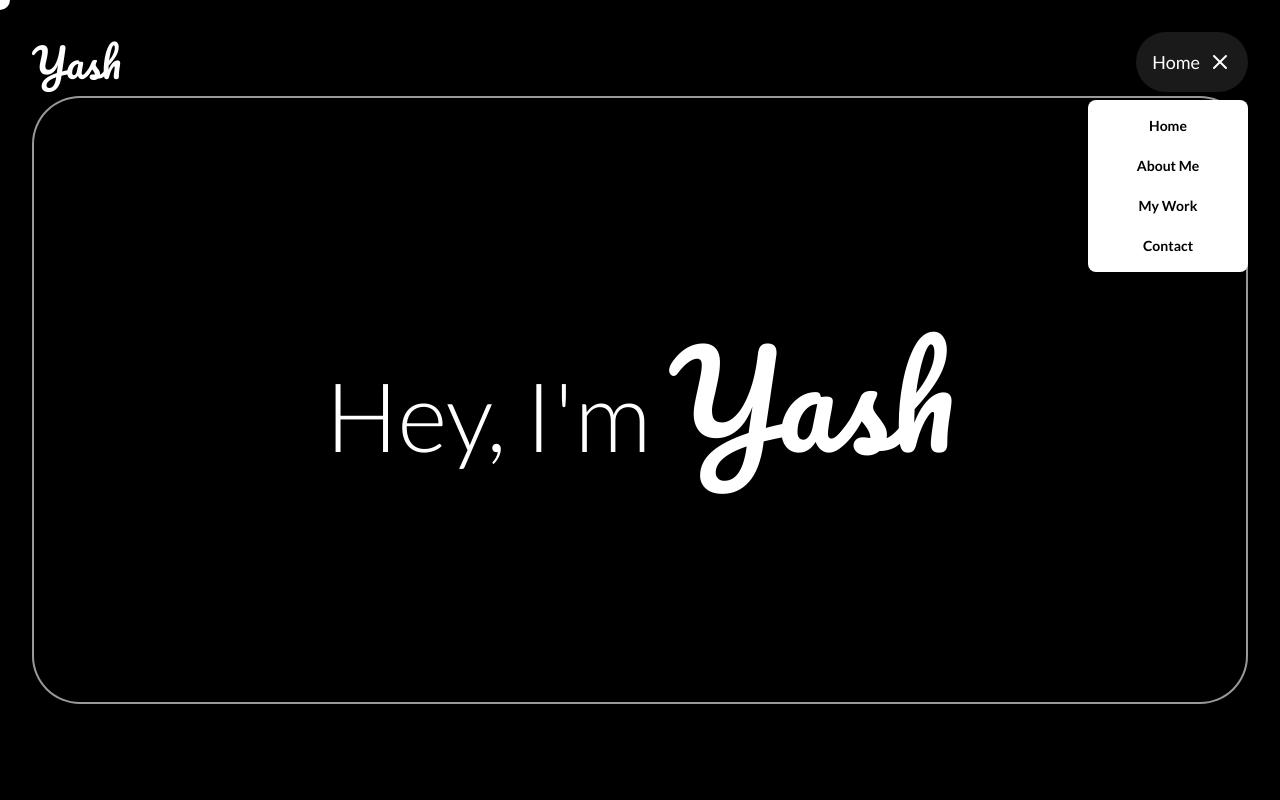
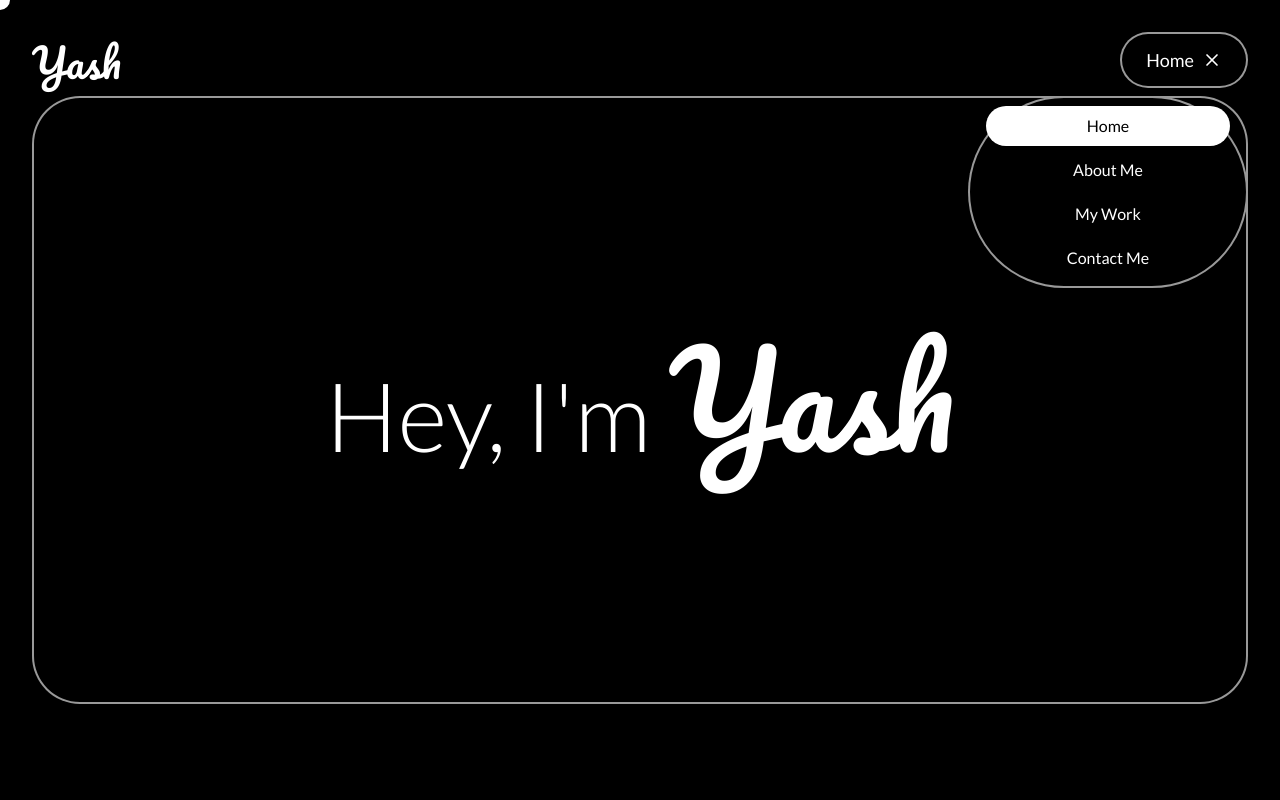
Before and after one commit to katipally/close, a React (Vite) app: page / in a window 1280 px wide. Both pictures are taken after a click on the button "Home". Shown: the top 800 px of the page. Built offline with nearby package versions, Linux system fonts and the light colour scheme.

Commit message:
Update button and menu styles
Modified the button and open menu styles to match the specified design in the provided picture.
[skip gpt_engineer]

```diff
--- a/src/components/Navigation.tsx
+++ b/src/components/Navigation.tsx
@@ -50,7 +50,7 @@ const Navigation = () => {
     { label: "Home", href: "#home-1" },
     { label: "About Me", href: "#about" },
     { label: "My Work", href: "#work" },
-    { label: "Contact", href: "#contact" },
+    { label: "Contact Me", href: "#contact" },
   ];
 
   useEffect(() => {
@@ -94,26 +94,35 @@ const Navigation = () => {
       <div className="relative">
         <button
           onClick={() => setIsOpen(!isOpen)}
-          className="relative z-50 flex items-center space-x-2 rounded-full bg-white/10 backdrop-blur-sm p-4 hover:bg-white/20 transition-colors"
+          className="relative z-50 flex items-center space-x-2 rounded-full border-2 border-white/60 bg-black px-6 py-3 hover:bg-black/90 transition-colors"
         >
           {/* Current Section Name */}
-          <span className="text-white text-lg">{currentSection}</span>
+          <span className="text-white text-lg font-medium">{currentSection}</span>
           {/* Conditional Icon */}
-          {isOpen ? <X className="w-6 h-6 text-white" /> : <Menu className="w-6 h-6 text-white" />}
+          {isOpen ? (
+            <X className="w-5 h-5 text-white ml-2" />
+          ) : (
+            <Menu className="w-5 h-5 text-white ml-2" />
+          )}
         </button>
 
         {/* Dropdown Menu */}
         {isOpen && (
           <div
-            className="absolute right-0 mt-2 w-40 bg-white rounded-lg shadow-lg py-2 z-40"
+            className="absolute right-0 mt-2 w-[280px] bg-black border-2 border-white/60 rounded-full py-2 z-40"
             onClick={() => setIsOpen(false)} // Close the menu on click
           >
-            <ul className="space-y-1 text-black text-center font-bold">
+            <ul className="space-y-1 text-white text-center font-medium px-4">
               {menuItems.map((item) => (
                 <li key={item.label}>
                   <a
                     href={item.href}
-                    className="block px-4 py-2 text-sm hover:bg-gray-200 transition-colors"
+                    className={cn(
+                      "block px-4 py-2 rounded-full transition-colors",
+                      item.label === currentSection
+                        ? "bg-white text-black"
+                        : "hover:bg-white/10"
+                    )}
                   >
                     {item.label}
                   </a>
```
